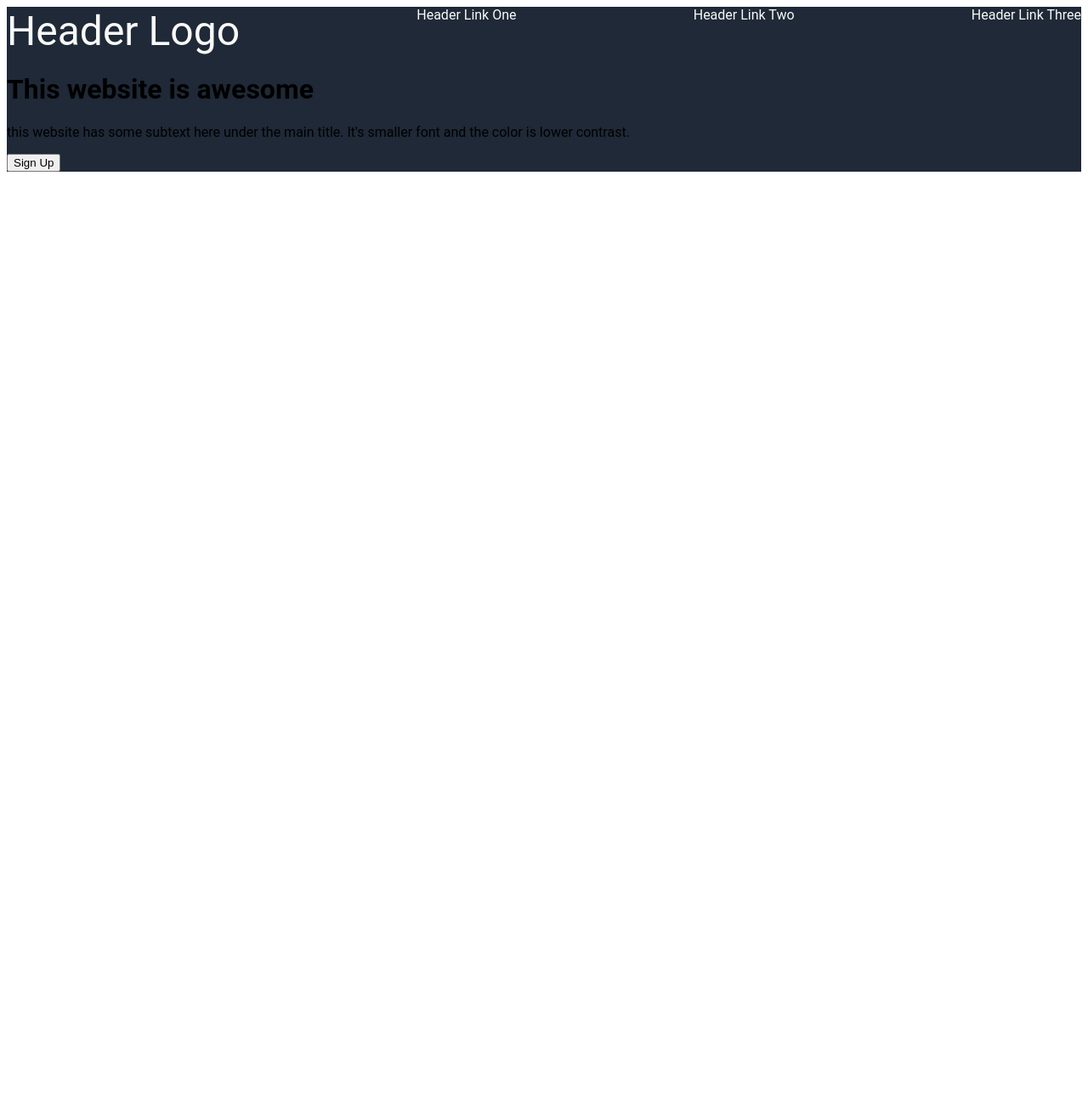
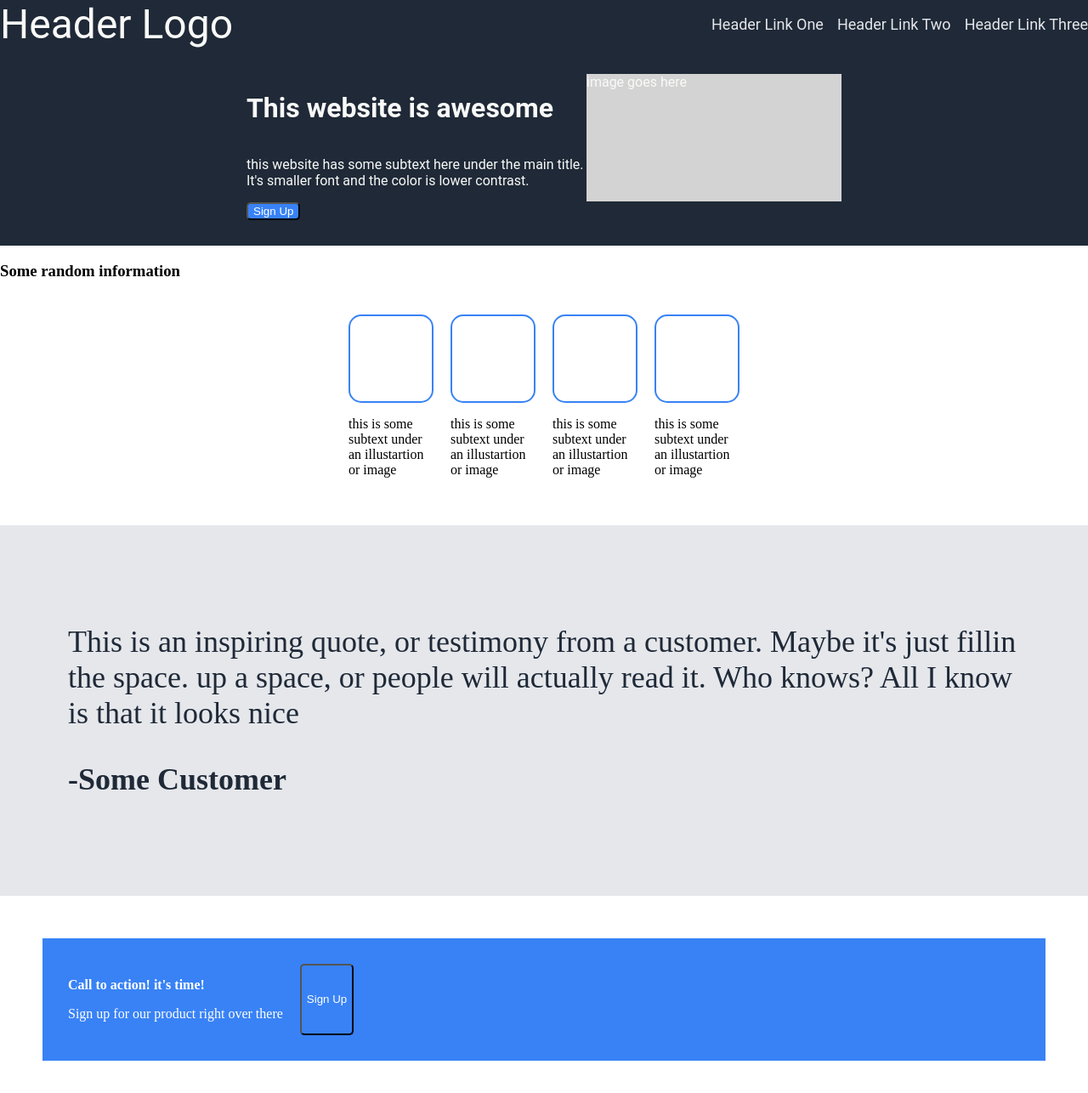
Before and after one commit to yfried770-sys/My-First-Website, a plain HTML site: page index.html in a window 1280 px wide. Shown: the whole page at 85% size. Before the commit the page ends 800 px from the top, so only its background shows below. Drawn offline with Linux system fonts and the light colour scheme.

Commit message:
updated style for nicer layout and added more to page

```diff
--- a/index.html
+++ b/index.html
@@ -10,9 +10,11 @@
         <div class="container">
         <div class="header">
             <a class="logo">Header Logo</a>
-            <a>Header Link One</a>
-            <a>Header Link Two</a>
-            <a>Header Link Three</a>
+           <ul>
+            <li>Header Link One</li>
+            <li>Header Link Two</li>
+            <li>Header Link Three</li>
+           </ul>
         </div>
         <div class="banner">
         <div class="info">
@@ -20,7 +22,40 @@
             <p>this website has some subtext here under the main title. It's smaller font and the color is lower contrast.</p>
             <button>Sign Up</button>
         </div>
+           <div class="image">image goes here</div>
         </div>
         </div>
-    </body>
+        <div class="body">
+            <h3>Some random information</h3>
+            <div class="pics">
+            <div class="img">
+                <div class="empty-square"></div>
+                 <p>this is some subtext under an illustartion or image</p>
+            </div>
+            <div class="img">
+                <div class="empty-square"></div>
+                <p>this is some subtext under an illustartion or image</p>
+            </div>
+            <div class="img">
+                <div class="empty-square"></div>
+                <p>this is some subtext under an illustartion or image</p>
+            </div>
+            <div class="img">
+                <div class="empty-square"></div>
+                <p>this is some subtext under an illustartion or image</p>
+            </div>
+        </div>
+        <div class="quote">
+            <p>This is an inspiring quote, or testimony from a customer. Maybe it's just fillin the space. up a space, or people will actually read it. Who knows? All I know is that it looks nice</p>
+            <p><b>-Some Customer</b></p>
+        </div>
+        </div>
+        <footer>
+            <div>
+                <p><b>Call to action! it's time!</b></p>
+                <p> Sign up for our product right over there</p>
+            </div>
+            <button>Sign Up</button>
+        </footer>
+        </body>
 </html>
--- a/styles.css
+++ b/styles.css
@@ -1,10 +1,43 @@
+body {
+    margin:0;
+}
+
+ul {
+    display: flex;
+    font-size: 18px;
+    color: #e5e7eb;
+    flex-direction: row;
+    list-style: none;
+    gap: 16px;
+}
+
+button {background-color: #3882f6;
+    color: white;
+    border-radius: 5px;
+}
+
+b {text-align: right;}
+
+.image {width: 300px;
+height: 150px;
+background-color: #d3d3d3;
+}
+
 .container {
+    color: #f9faf8;
     font-family: Roboto;
     background-color: #1f2937;
     margin: 0;
 }
-.header {color:#f9faf8;
+
+.logo {
+    color: #f9faf8;
+    font-size: 24px;
+}
+
+.header {
     display: flex;
+    flex: auto;
     flex-direction: row;
     justify-content: space-between;
 }
@@ -16,4 +49,53 @@
 .banner {
 background-color: #1f2937;
 margin: 0;
+padding: 30px;
+display: flex;
+flex-direction: row;
+justify-content: center;
 }
+.info {
+    display: flex;
+    flex-wrap: wrap;
+    width: 400px;
+}
+
+.empty-square {
+    border-radius: 15px;
+  width: 100px;
+  height: 100px;
+  border: 2px solid #3882f6;
+  background-color: transparent;
+}
+
+.pics {
+    display: flex;
+    flex-direction: row;
+    gap: 20px;
+    justify-content: center;
+    margin: 40px;
+}
+
+.img {
+    display: flex;
+    flex-wrap: wrap;
+    width: 100px;
+}
+
+.quote {
+    padding: 80px;
+    background-color: #e5e7eb;
+    font-size: 36px;
+    font-weight: 300;
+    color: #1f2937;
+}
+
+footer {
+    display: flex;
+    gap: 20px;
+    background-color: #3882f6;
+    padding: 30px;
+    color: white;
+    margin: 50px;
+    flex-direction: row;
+}
```
